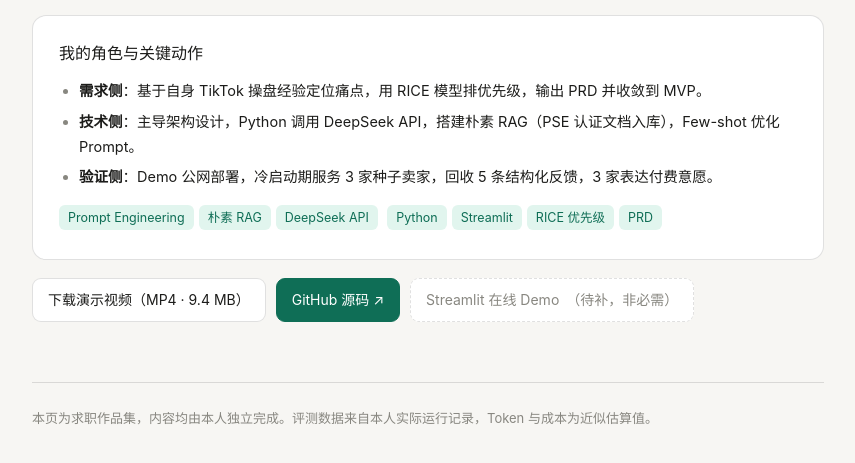
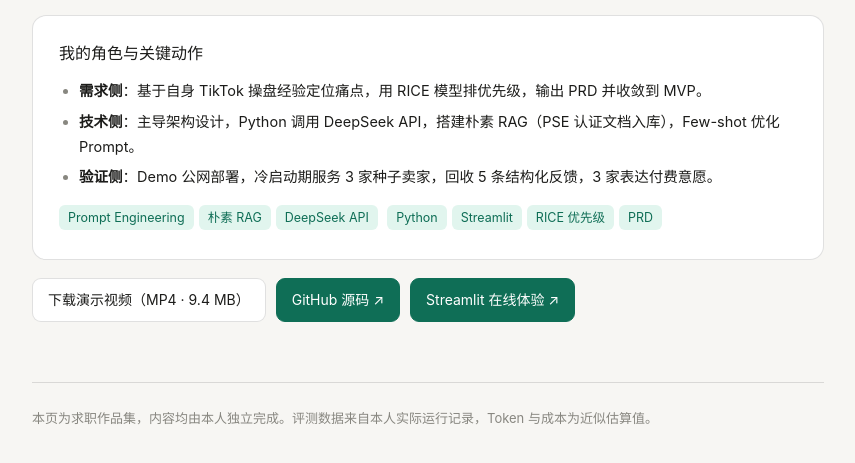
Before and after one commit to learning-ai-product/portfolio, a plain HTML site: page index.html in a window 1280 px wide. Shown: the part 4095-4558 px from the top of the page, without its empty margins (212-1067 px from the left). Drawn offline with Linux system fonts and the light colour scheme.

Commit message:
portfolio: 日选AI新增Streamlit在线体验链接 (rixuan-ai.streamlit.app)

```diff
--- a/index.html
+++ b/index.html
@@ -273,7 +273,7 @@ footer{margin-top:60px;padding-top:24px;border-top:1px solid var(--line);font-si
   <div class="links">
     <a class="btn" href="media/rixuan-ai-demo.mp4" download>下载演示视频（MP4 · 9.4 MB）</a>
     <a class="btn primary" href="https://github.com/learning-ai-product/rixuan-ai" target="_blank">GitHub 源码 ↗</a>
-    <a class="btn pending" href="#" onclick="return false">Streamlit 在线 Demo <span style="color:var(--ink3)">（待补，非必需）</span></a>
+    <a class="btn primary" href="https://rixuan-ai.streamlit.app" target="_blank">Streamlit 在线体验 ↗</a>
   </div>
 </section>
 
```
